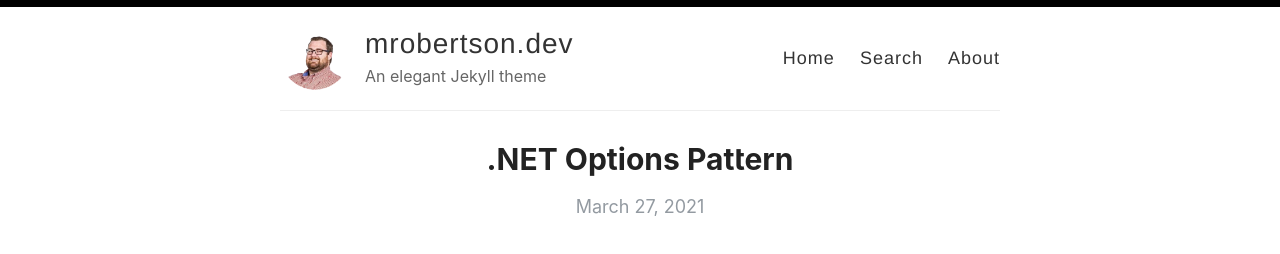
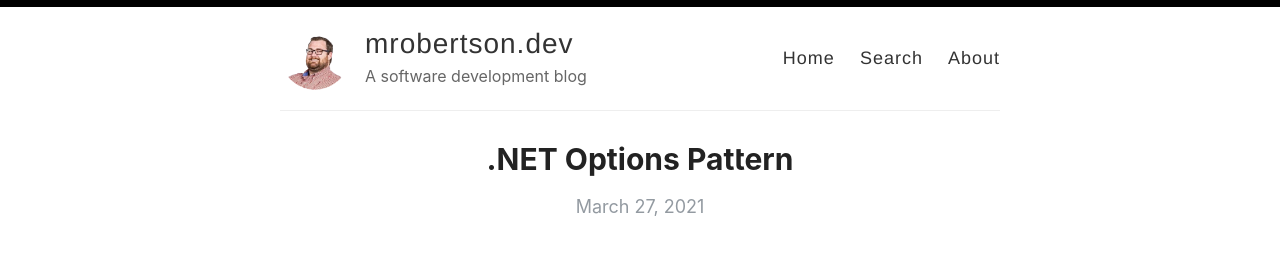
Before and after one commit to mroberts91/blog, a Jekyll site: the page built from index.html, in a window 1280 px wide. Shown: the top 254 px of the page. Built offline with Jekyll 4.4.1, drawn with Linux system fonts in a browser that asks for light colours; the list of posts is cut into pages by our own code.

Commit message:
Update _config.yml

```diff
--- a/_config.yml
+++ b/_config.yml
@@ -9,7 +9,7 @@ name: mrobertson.dev
 author: Michael Robertson
 
 # Short bio or description (displayed in the header)
-description: An elegant Jekyll theme
+description: A software development blog
 
 # URL of your avatar or profile pic (you could use your GitHub profile pic)
 avatar: /images/face.png
```
